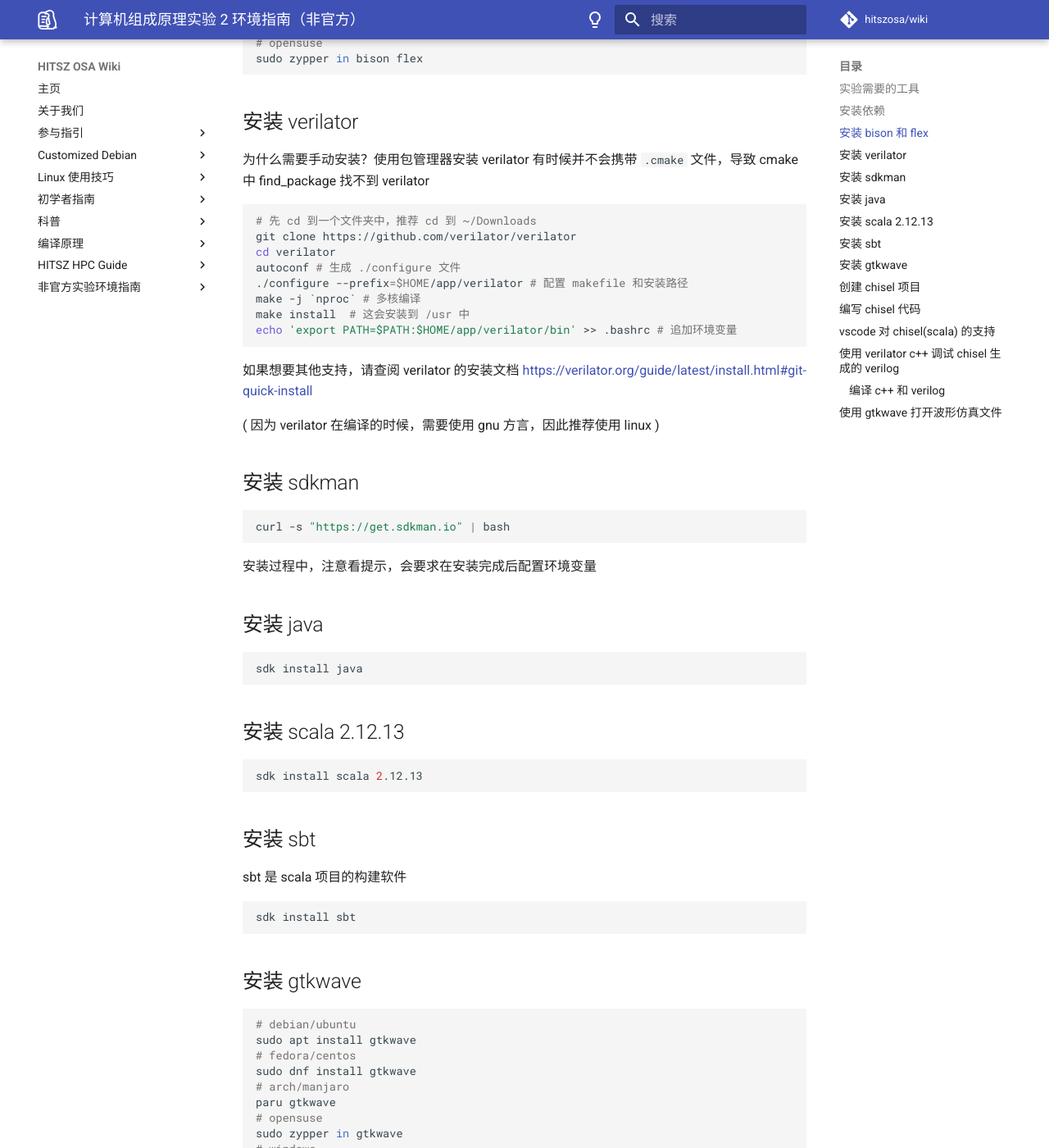
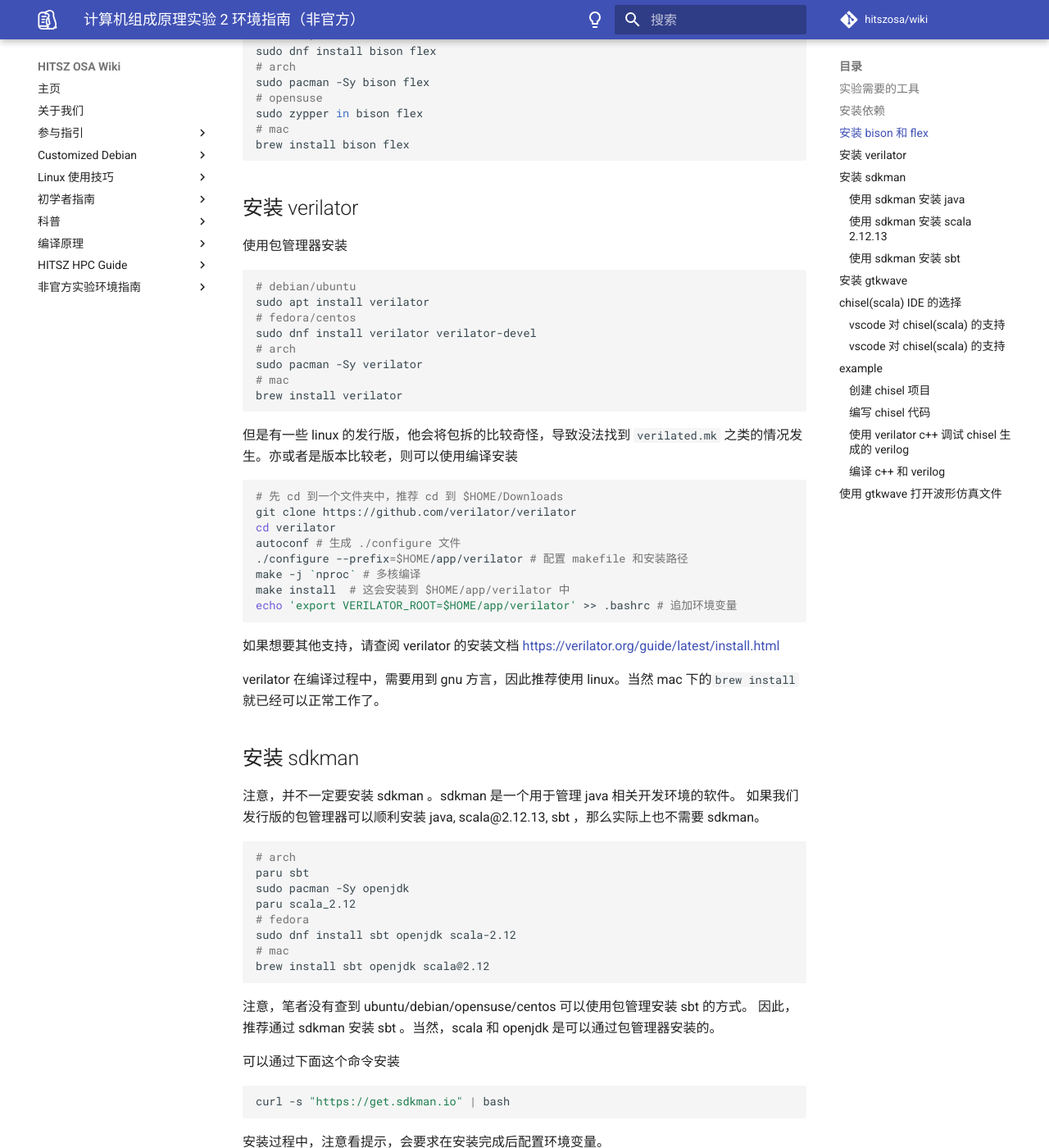
Before and after one commit to hitszosa/wiki, an MkDocs documentation site: the page built from docs/unofficial-lab-env/comp-organ-lab2.md, in a window 1280 px wide and 1400 px high, scrolled down 1463 px. Shown: the whole window at 82% size. Built offline with MkDocs 1.6.1 and Material for MkDocs 9.7.7, drawn with Linux system fonts in a browser that asks for light colours; comment, search, counter and statistics services are not loaded; some of the changed text lies outside the part shown.

Commit message:
:pencil:

````diff
--- a/docs/unofficial-lab-env/comp-organ-lab2.md
+++ b/docs/unofficial-lab-env/comp-organ-lab2.md
@@ -1,6 +1,6 @@
 # 计算机组成原理实验 2 环境指南（非官方）
 
-以下指南适合有 linux 环境的同学使用。
+以下指南适合有 linux/mac 环境的同学使用。
 
 笔者心态：对 verilog 感到不适，并且想折腾一些花样。
 
@@ -41,6 +41,8 @@ sudo zypper in -t pattern devel_C_C++
 
 如果配置环境过程中出现“command not found.”可能是有依赖的工具没装，此时可以利用搜索引擎。
 
+mac 需要安装 homebrew 作为包管理器，请查阅: https://mirrors.tuna.tsinghua.edu.cn/help/homebrew/
+
 ## 安装 bison 和 flex
 
 bison 和 flex 是 gnu 提供的两个语法解析工具。
@@ -55,48 +57,82 @@ sudo dnf install bison flex
 sudo pacman -Sy bison flex
 # opensuse
 sudo zypper in bison flex
+# mac
+brew install bison flex
 ```
 
 ## 安装 verilator
 
-为什么需要手动安装？使用包管理器安装 verilator 有时候并不会携带 `.cmake` 文件，导致 cmake 中 find_package 找不到 verilator
+使用包管理器安装
 
 ```sh
-# 先 cd 到一个文件夹中，推荐 cd 到 ~/Downloads
+# debian/ubuntu
+sudo apt install verilator
+# fedora/centos
+sudo dnf install verilator verilator-devel
+# arch
+sudo pacman -Sy verilator
+# mac
+brew install verilator
+```
+
+但是有一些 linux 的发行版，他会将包拆的比较奇怪，导致没法找到 `verilated.mk` 之类的情况发生。亦或者是版本比较老，则可以使用编译安装
+
+```sh
+# 先 cd 到一个文件夹中，推荐 cd 到 $HOME/Downloads
 git clone https://github.com/verilator/verilator
 cd verilator
 autoconf # 生成 ./configure 文件
 ./configure --prefix=$HOME/app/verilator # 配置 makefile 和安装路径
 make -j `nproc` # 多核编译
-make install  # 这会安装到 /usr 中
-echo 'export PATH=$PATH:$HOME/app/verilator/bin' >> .bashrc # 追加环境变量
+make install  # 这会安装到 $HOME/app/verilator 中
+echo 'export VERILATOR_ROOT=$HOME/app/verilator' >> .bashrc # 追加环境变量
 ```
 
-如果想要其他支持，请查阅 verilator 的安装文档 https://verilator.org/guide/latest/install.html#git-quick-install
+如果想要其他支持，请查阅 verilator 的安装文档 https://verilator.org/guide/latest/install.html
 
-( 因为 verilator 在编译的时候，需要使用 gnu 方言，因此推荐使用 linux )
+verilator 在编译过程中，需要用到 gnu 方言，因此推荐使用 linux。当然 mac 下的`brew install`就已经可以正常工作了。
 
 ## 安装 sdkman
+
+注意，并不一定要安装 sdkman 。sdkman 是一个用于管理 java 相关开发环境的软件。
+如果我们发行版的包管理器可以顺利安装 java, scala@2.12.13, sbt ，那么实际上也不需要 sdkman。
+
+```sh
+# arch
+paru sbt
+sudo pacman -Sy openjdk
+paru scala_2.12
+# fedora
+sudo dnf install sbt openjdk scala-2.12
+# mac
+brew install sbt openjdk scala@2.12
+```
+
+注意，笔者没有查到 ubuntu/debian/opensuse/centos 可以使用包管理安装 sbt 的方式。
+因此，推荐通过 sdkman 安装 sbt 。当然，scala 和 openjdk 是可以通过包管理器安装的。
+
+可以通过下面这个命令安装
 
 ```sh
 curl -s "https://get.sdkman.io" | bash
 ```
 
-安装过程中，注意看提示，会要求在安装完成后配置环境变量
+安装过程中，注意看提示，会要求在安装完成后配置环境变量。
 
-## 安装 java
+### 使用 sdkman 安装 java
 
 ```sh
 sdk install java
 ```
 
-## 安装 scala 2.12.13
+### 使用 sdkman 安装 scala 2.12.13
 
 ```sh
 sdk install scala 2.12.13
 ```
 
-## 安装 sbt
+### 使用 sdkman 安装 sbt
 
 sbt 是 scala 项目的构建软件
 
@@ -111,8 +147,8 @@ sdk install sbt
 sudo apt install gtkwave
 # fedora/centos
 sudo dnf install gtkwave
-# arch/manjaro
-paru gtkwave
+# arch
+sudo pacman -Sy gtkwave
 # opensuse
 sudo zypper in gtkwave
 # windows
@@ -121,13 +157,39 @@ winget install gtkwave
 brew install gtkwave
 ```
 
-如果 windows/mac 作为宿主系统，应该是在 windows/mac 中安装 gtkwave，然后在 windows 打开 `.vcd` 文件。
+如果 windows/mac 作为宿主系统，应该是在 windows/mac 中安装 gtkwave，然后在 windows/mac 打开 `.vcd` 文件。
 
-但是 mac 实际上使用 gtkwave 会有点问题（无法双击打开）。但是可以在 shell 中 `gtkwave <.vcd>`打开。
+但是 mac 实际上使用 gtkwave 会有点兼容问题（无法双击打开）。但是可以在 shell 中 `gtkwave <.vcd>`打开。
 
 如果是 ssh 连接的 linux，可以使用 CyberDuck 或者是 MountainDuck（付费）或者是 sshfs 挂载目录，然后在 宿主机上 `gtkwave <.vcd>` 或者是双击打开。（笔者就是用的这种方式）
 
-## 创建 chisel 项目
+## chisel(scala) IDE 的选择
+
+chisel 只是 scala 中的一个库。因此，只要 IDE 能支持 scala ，那么自然也是支持 chisel 了。
+但是一些 IDE 如 vscode/IDEA 会对 chisel 语法有更加好的 highlight 支持。
+
+经观察：对于稍微大一些的 chisel 项目 (小学期级别), VSCode + Metals 会很卡, 建议使用 JetBrain IDEA
+
+### vscode 对 chisel(scala) 的支持
+
+下面是笔者使用的 vscode 插件
+
+- Chisel Syntax
+- Scala (Metals)
+- Scala Snippets
+- Scala Syntax (official)
+
+### vscode 对 chisel(scala) 的支持
+
+下面是笔者使用的 JetBrain IDEA 插件
+
+- Scala
+
+## example
+
+下面这个例子可以在：https://github.com/KINGFIOX/chisel-verilator-example 这里找到
+
+### 创建 chisel 项目
 
 chisel 是 scala 的一个库并且目前为止并没有一个真正的 chisel IDE。我们可以通过官方的 chisel-template 创建我们的项目。
 
@@ -227,16 +285,10 @@ module GCD(
 endmodule
 ```
 
-这里是 scala 语法的教程: https://docs.scala-lang.org/zh-cn/
+- 这里是 scala 教程： https://docs.scala-lang.org/zh-cn/
+- 这里是 chisel 教程： https://www.chisel-lang.org/docs/cookbooks/cookbook
 
-## vscode 对 chisel(scala) 的支持
-
-- Chisel Syntax
-- Scala (Metals)
-- Scala Snippets
-- Scala Syntax (official)
-
-## 使用 verilator c++ 调试 chisel 生成的 verilog
+### 使用 verilator c++ 调试 chisel 生成的 verilog
 
 下面是一个 c++ 下的 testbench
 
````
Also changed, not shown: other parts of docs/unofficial-lab-env/comp-organ-lab2.md (+1 -5 lines).
